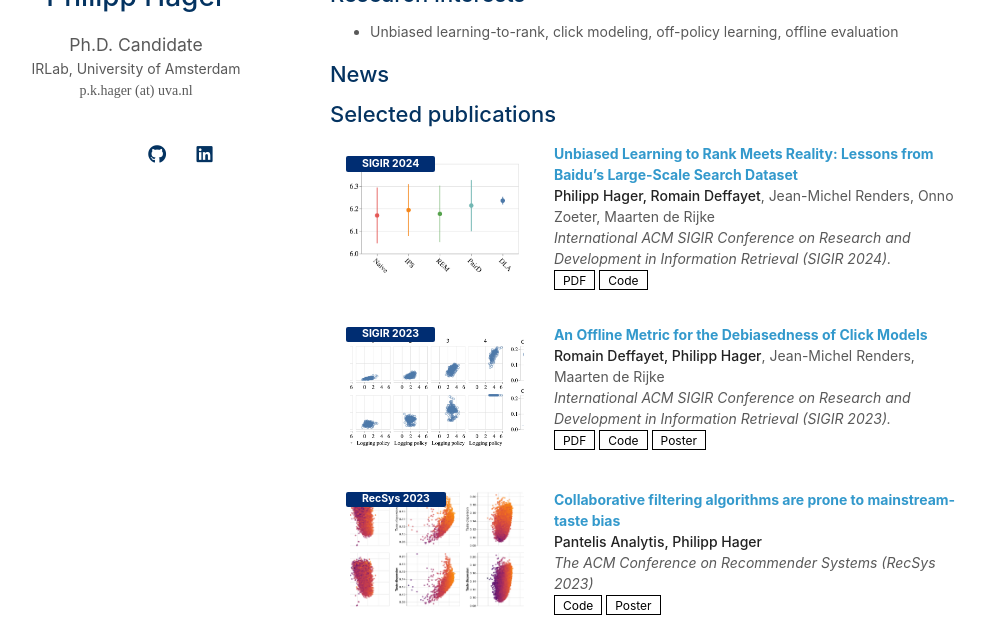
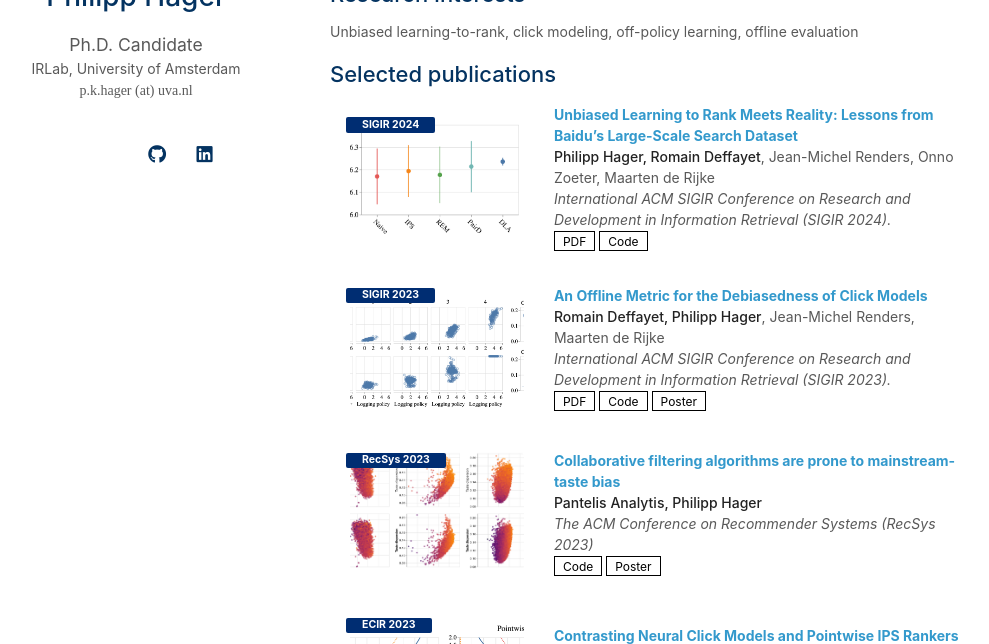
Before and after one commit to philipphager/philipphager.github.io, a Jekyll site: the page built from index.md, in a window 1280 px wide and 900 px high, cut to the strip 256-900 px from the top of the window. Shown: the whole strip, without its empty margins (140-1129 px from the left). Built offline with Jekyll 4.4.1, drawn with Linux system fonts in a browser that asks for light colours; nearby versions of some CDN libraries; a style sheet for code colours, icons or effects is not loaded; our own code applies the rules of GitHub Pages for plain Markdown files.

Commit message:
Update index.md

```diff
--- a/index.md
+++ b/index.md
@@ -7,13 +7,13 @@ layout: homepage
 Hey there 👋, I'm a third year Ph.D. candidate in computer science at the University of Amsterdam, supervised by [Maarten de Rijke](https://staff.fnwi.uva.nl/m.derijke/) and [Onno Zoeter](https://dl.acm.org/profile/81315492758). I'm part of the [Mercury Machine Learning Lab](https://icai.ai/mercury-machine-learning-lab/), a collaboration between the TU Delft, University of Amsterdam, and Booking.com.
 
 ## Research Interests
+Unbiased learning-to-rank, click modeling, off-policy learning, offline evaluation
 
-- Unbiased learning-to-rank, click modeling, off-policy learning, offline evaluation
-
-## News
+<!-- ## News -->
 <!-- - **[Feb. 2020]** Our paper about incremental learning is accepted to CVPR 2020. -->
 
 {% include_relative _includes/publications.md %}
+
 {% include_relative _includes/talks.md %}
 
 <!-- {% include_relative _includes/services.md %} -->
```
